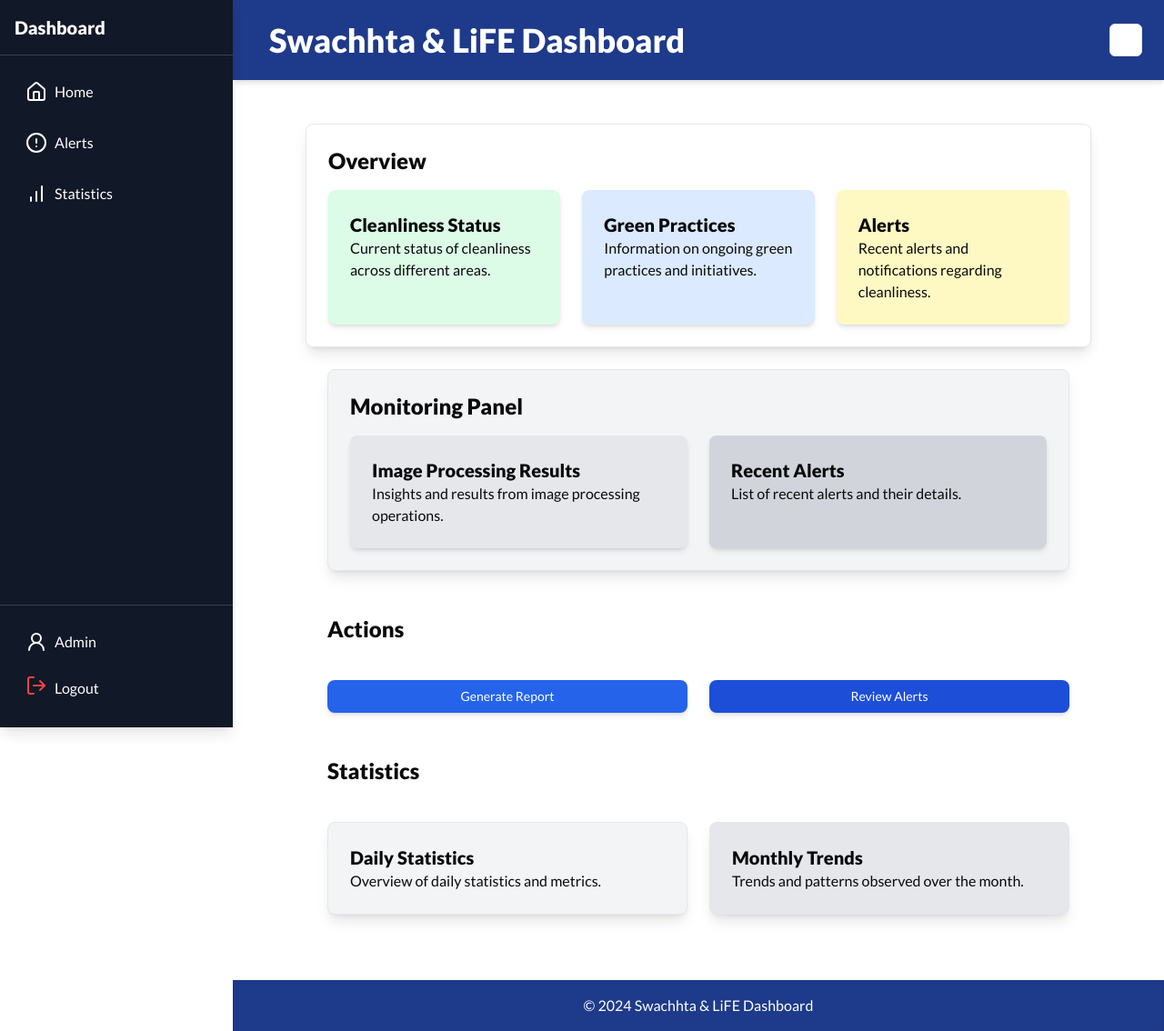
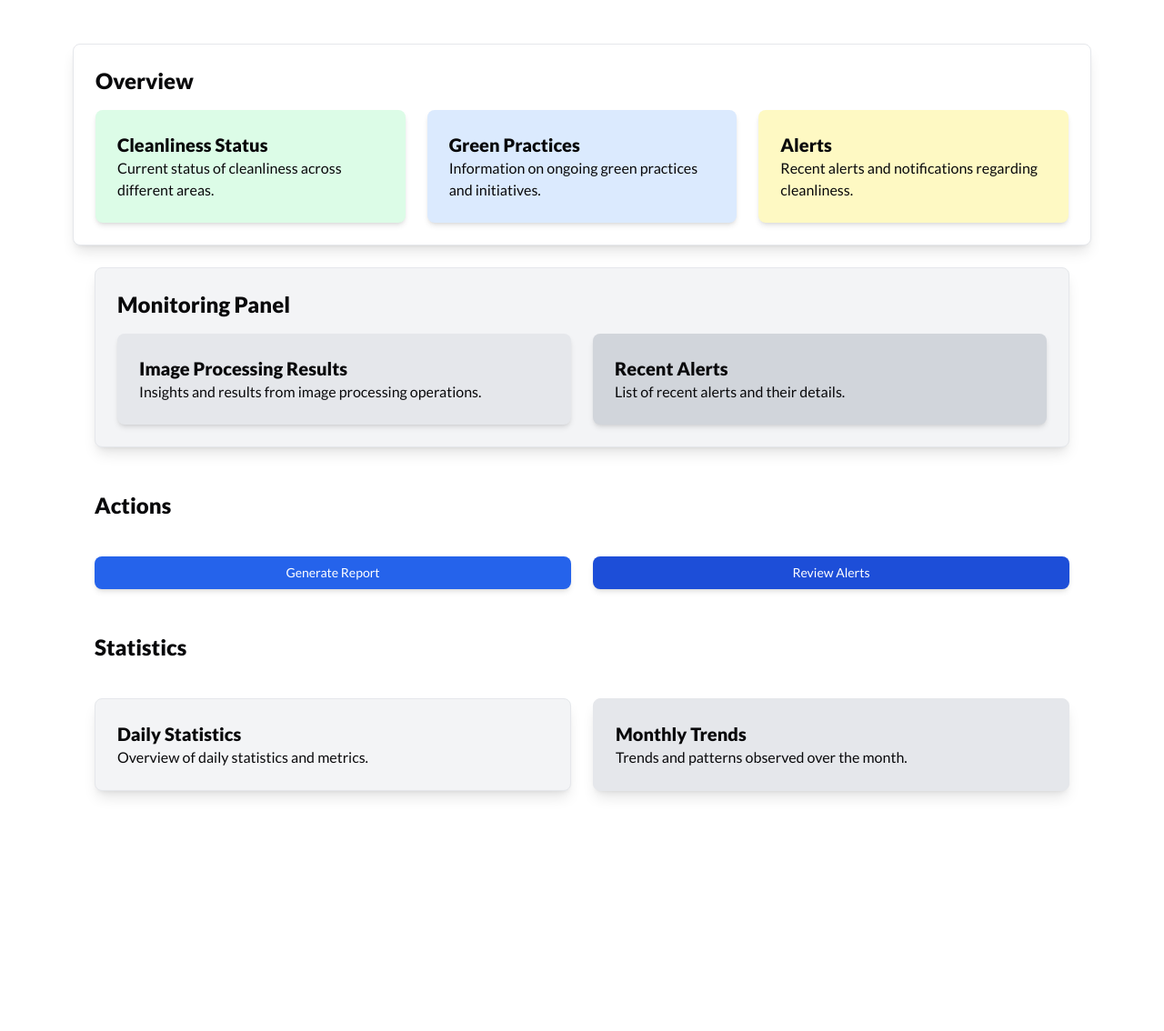
Before and after one commit to AyushKatre05/Swachhta---LiFE-Dashboard, a Next.js app: page / in a window 1280 px wide. Shown: the whole page at 91% size. After the commit the page ends 942 px from the top, so only its background shows below. Built offline with nearby package versions, Linux system fonts and the light colour scheme.

Commit message:
layout change

```diff
--- a/src/app/layout.js
+++ b/src/app/layout.js
@@ -2,9 +2,6 @@ import "./globals.css";
 import { Lato } from "next/font/google";
 import NextAuthSessionProvider from "./provider/sessionProvider";
 import { ThemeProvider } from "../components/theme-provider";
-import Header from "../components/Header";
-import Sidebar from "../components/Sidebar"; // Adjust the path if necessary
-import { useState } from "react";
 
 const inter = Lato({ weight: ["900", "400"], subsets: ["latin"] });
 
@@ -14,7 +11,6 @@ export const metadata = {
 };
 
 export default function RootLayout({ children }) {
-  const [isSidebarOpen, setIsSidebarOpen] = useState(false);
 
   return (
     <html lang="en">
@@ -26,25 +22,9 @@ export default function RootLayout({ children }) {
           disableTransitionOnChange
         >
           <NextAuthSessionProvider>
-            <div className="flex min-h-screen">
-              <Sidebar
-                isOpen={isSidebarOpen}
-                toggleSidebar={() => setIsSidebarOpen(!isSidebarOpen)}
-                className={`fixed md:relative z-30 ${isSidebarOpen ? 'block' : 'hidden'} md:block`}
-              />
-              <div className="flex-1 flex flex-col pl-64">
-                <Header
-                  isSidebarOpen={isSidebarOpen}
-                  toggleSidebar={() => setIsSidebarOpen(!isSidebarOpen)}
-                />
                 <main className="flex-1 overflow-y-auto p-6">
                   {children}
                 </main>
-                <footer className="bg-blue-900 text-white text-center p-4 shadow-inner dark:bg-blue-800">
-                  <p>&copy; 2024 Swachhta & LiFE Dashboard</p>
-                </footer>
-              </div>
-            </div>
           </NextAuthSessionProvider>
         </ThemeProvider>
       </body>
```
